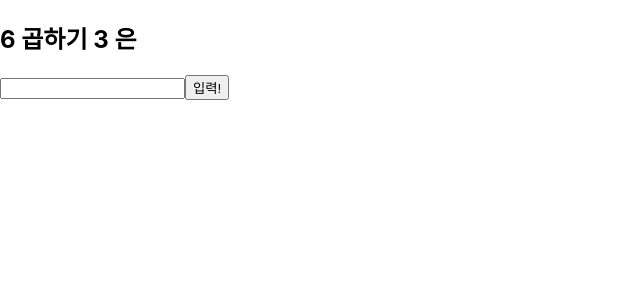
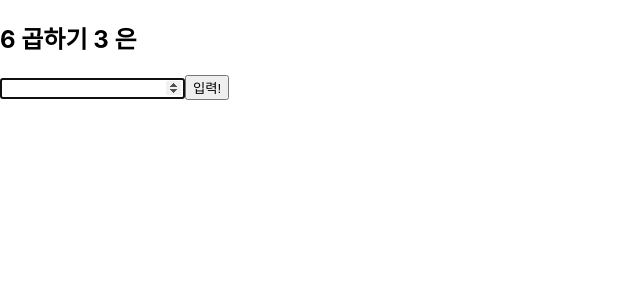
Before and after one commit to vatech-younghoon/next-app, a Next.js app: page /games/gugudan in a window 1280 px wide. Shown: the top 300 px of the page, without its empty margins (0-640 px from the left). Built offline with nearby package versions, Linux system fonts and the light colour scheme.

Commit message:
[refactor] add ref focus

```diff
--- a/pages/games/gugudan.tsx
+++ b/pages/games/gugudan.tsx
@@ -1,5 +1,5 @@
 import styled from '@emotion/styled';
-import { FormEvent, useState } from 'react';
+import { FormEvent, useEffect, useRef, useState } from 'react';
 
 const Styled = {
   Root: styled.div``,
@@ -11,10 +11,19 @@ const Styled = {
 };
 export default function Gugudan() {
   const RANDOM_NUMBER = () => Math.ceil(Math.random() * 9);
+  const EMPTY_VALUE = '';
+
   const [operands1, setOperands1] = useState(RANDOM_NUMBER);
   const [operands2, setOperands2] = useState(RANDOM_NUMBER);
-  const [myAnswer, setMyAnswer] = useState<string>('');
-  const [quizResult, setQuizResult] = useState('');
+  const [myAnswer, setMyAnswer] = useState<string>(EMPTY_VALUE);
+  const [quizResult, setQuizResult] = useState(EMPTY_VALUE);
+  const inputRef = useRef<HTMLInputElement>(null);
+
+  useEffect(() => {
+    if (inputRef.current !== null) {
+      inputRef.current.focus();
+    }
+  }, [quizResult]);
 
   return (
     <Styled.Root>
@@ -28,13 +37,15 @@ export default function Gugudan() {
             setQuizResult(`정답 ${myAnswer}`);
             setOperands1(RANDOM_NUMBER);
             setOperands2(RANDOM_NUMBER);
+            setMyAnswer(EMPTY_VALUE);
             return;
           }
-          setMyAnswer('');
-          setQuizResult('땡!');
+          setQuizResult(`땡 ${myAnswer}`);
+          setMyAnswer(EMPTY_VALUE);
         }}
       >
         <Styled.AnswerInput
+          ref={inputRef}
           name="answer"
           type="number"
           value={myAnswer}
```
